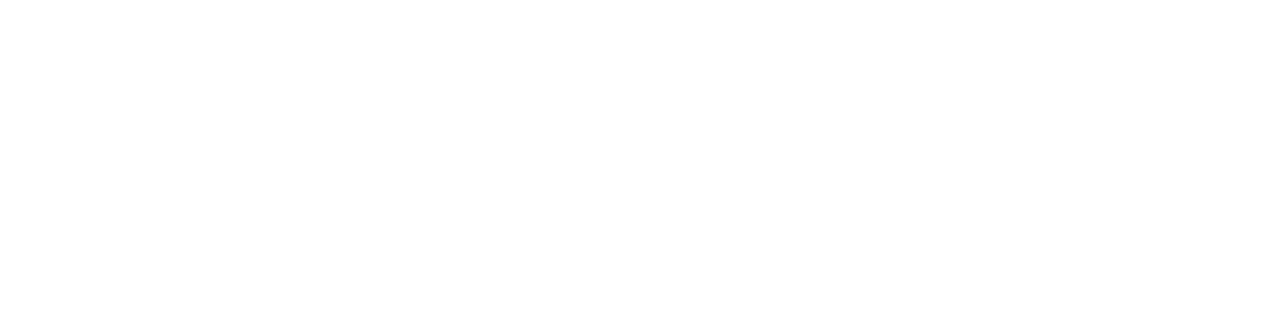
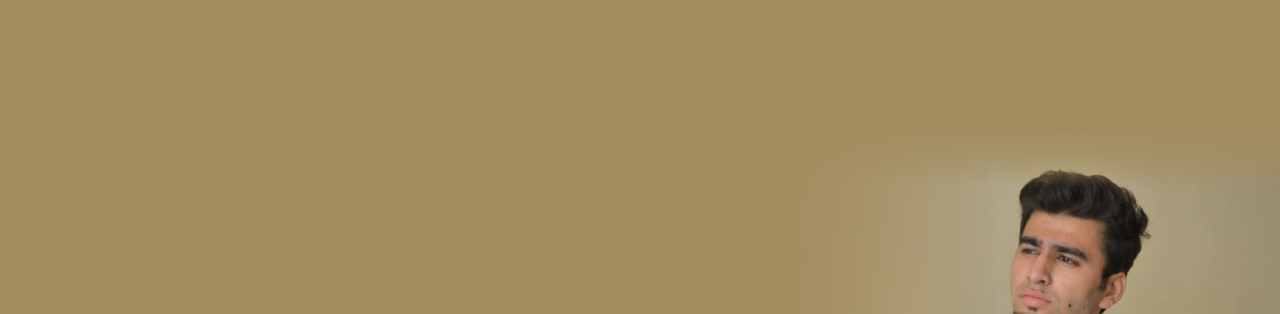
Before and after one commit to saadansari11/saadansari.github.io, a plain HTML site: page index.html in a window 1280 px wide. Shown: the top 314 px of the page. Drawn offline with nearby package versions, Linux system fonts and the light colour scheme; files whose address does not match are found by name; a web font is replaced by a local one.

Commit message:
Update style.css

```diff
--- a/assets/css/style.css
+++ b/assets/css/style.css
@@ -225,7 +225,7 @@ nav ul li a {
 # Hero
 --------------------------------------------------------------*/
 #hero {
-  background: url("../img/Hero Img.jpg") repeat scroll center center/cover;
+  background: url("../img/hero-img.jpg") repeat scroll center center/cover;
   height: 100vh;
   width: 100%;
 }
```
